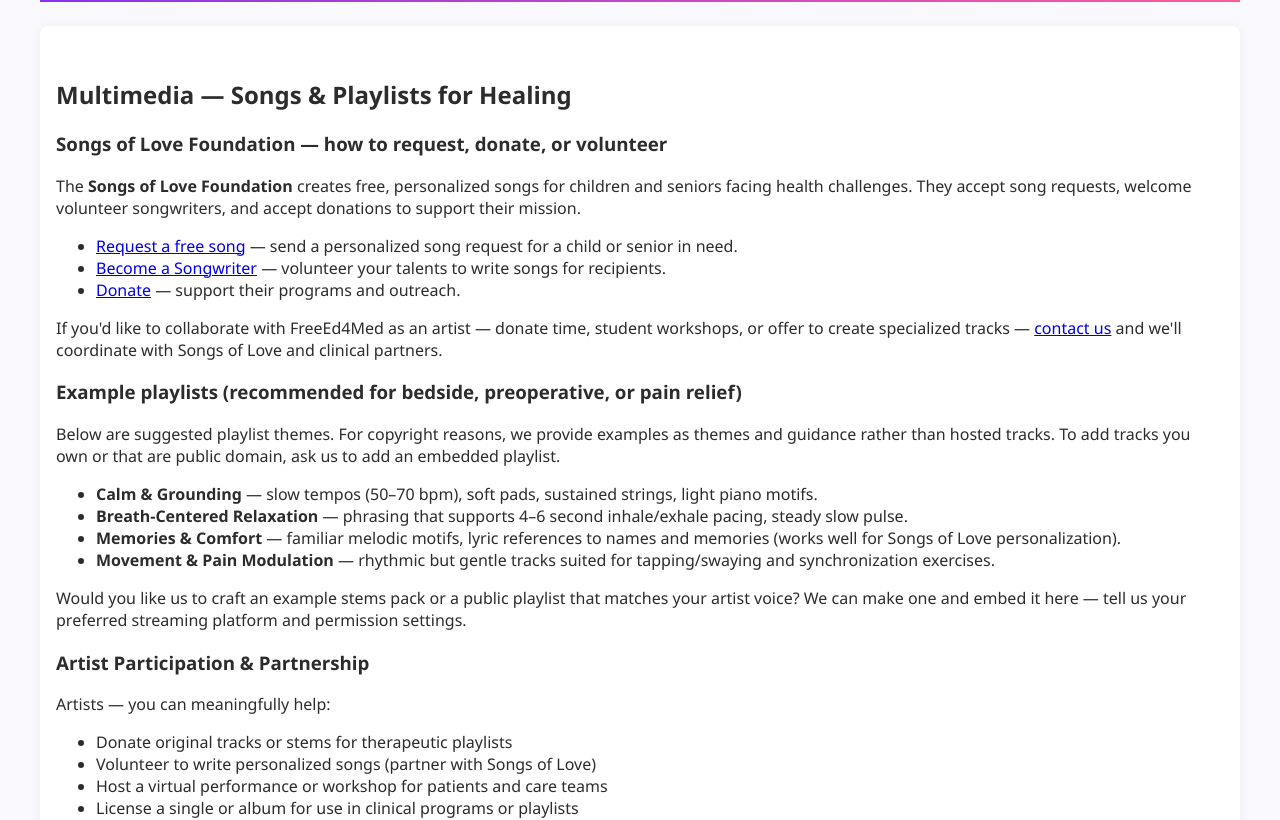
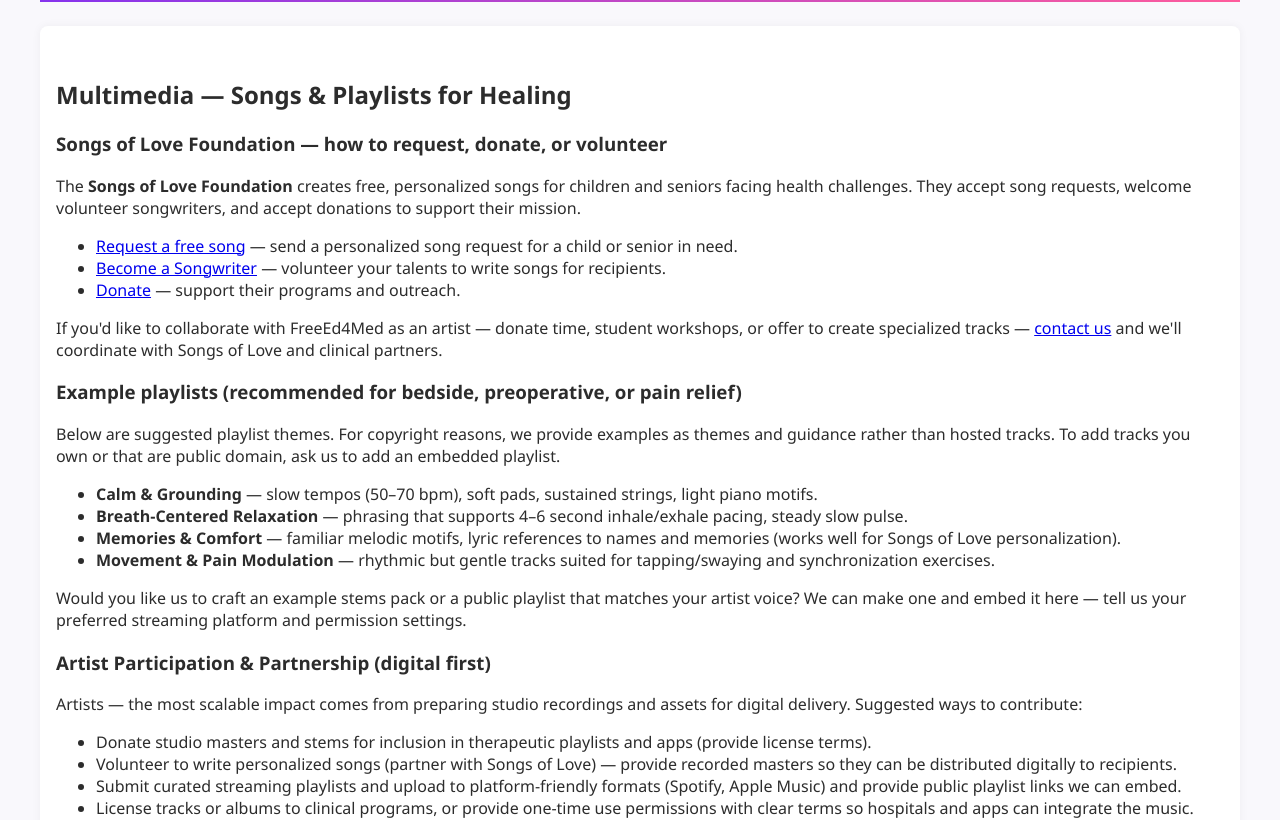
Before and after one commit to FreeEd4Med/FreeEd4MedWebsite, a plain HTML site: page multimedia.html in a window 1280 px wide. Shown: the part 134-954 px from the top of the page. Drawn offline with Linux system fonts and the light colour scheme.

Commit message:
Refocus artist guidance: emphasize digital/streaming delivery, stems, metadata and licensing

```diff
--- a/multimedia.html
+++ b/multimedia.html
@@ -55,15 +55,15 @@
       </section>
 
       <section>
-        <h3>Artist Participation & Partnership</h3>
-        <p>Artists — you can meaningfully help:</p>
+        <h3>Artist Participation & Partnership (digital first)</h3>
+        <p>Artists — the most scalable impact comes from preparing studio recordings and assets for digital delivery. Suggested ways to contribute:</p>
         <ul>
-          <li>Donate original tracks or stems for therapeutic playlists</li>
-          <li>Volunteer to write personalized songs (partner with Songs of Love)</li>
-          <li>Host a virtual performance or workshop for patients and care teams</li>
-          <li>License a single or album for use in clinical programs or playlists</li>
+          <li>Donate studio masters and stems for inclusion in therapeutic playlists and apps (provide license terms).</li>
+          <li>Volunteer to write personalized songs (partner with Songs of Love) — provide recorded masters so they can be distributed digitally to recipients.</li>
+          <li>Submit curated streaming playlists and upload to platform‑friendly formats (Spotify, Apple Music) and provide public playlist links we can embed.</li>
+          <li>License tracks or albums to clinical programs, or provide one‑time use permissions with clear terms so hospitals and apps can integrate the music.</li>
         </ul>
-        <p>Start by <a href="contact.html">contacting our team</a>; we'll help you connect with clinical partners and Songs of Love—link up your artist site (e.g., MadMoozeMusic) so we can credit and cross-promote.</p>
+        <p>Practical delivery checklist: provide WAV/FLAC stems, a -14 LUFS preview track, chapter markers for long mixes (where relevant), and a short README with intended use and licensing. Start by <a href="contact.html">contacting our team</a>; we’ll help you connect with clinical partners and Songs of Love and cross‑promote your MadMoozeMusic presence.</p>
       </section>
 
     </main>
```
Also changed, not shown: tools.html (+10 -0 lines).
